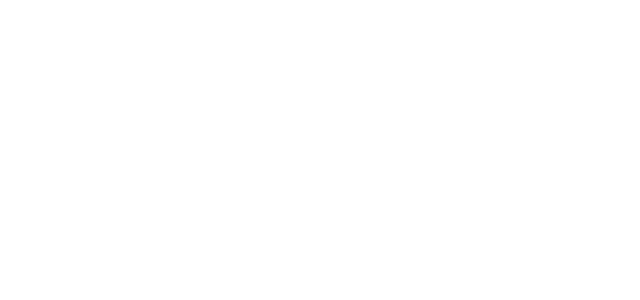
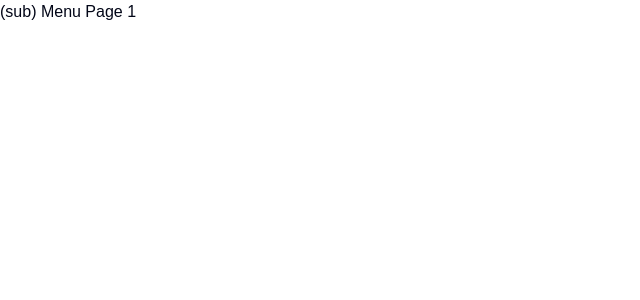
Before and after one commit to For-Hives/formenu, a Next.js app: page /menu/1 in a window 1280 px wide. Shown: the top 300 px of the page, without its empty margins (0-640 px from the left). Built offline with nearby package versions, Linux system fonts and the light colour scheme.

Commit message:
text sub tree simple

```diff
--- a/src/app/menu/[menu]/category/[category]/dish/[dish]/page.js
+++ /dev/null
@@ -1,7 +0,0 @@
-export default function Page({ params }) {
-	return (
-		<>
-			<h1>(sub) Dish page : {params.slug}</h1>
-		</>
-	)
-}
--- a/src/app/menu/[menu]/category/[category]/dish/page.js
+++ /dev/null
@@ -1,7 +0,0 @@
-export default function Page({ params }) {
-	return (
-		<>
-			<h1>Dish page : {params.slug}</h1>
-		</>
-	)
-}
--- a/src/app/menu/[menu]/category/[category]/page.js
+++ /dev/null
@@ -1,7 +0,0 @@
-export default function Page({ params }) {
-	return (
-		<>
-			<h1>(sub) Category page : {params.slug}</h1>
-		</>
-	)
-}
--- a/src/app/menu/[menu]/category/page.js
+++ /dev/null
@@ -1,7 +0,0 @@
-export default function Page({ params }) {
-	return (
-		<>
-			<h1>Category page : {params.slug}</h1>
-		</>
-	)
-}
--- a/src/app/menu/[menu]/page.js
+++ b/src/app/menu/[menu]/page.js
@@ -1,7 +1,7 @@
 export default function Page({ params }) {
 	return (
 		<>
-			<h1>(sub) Menu Page {params.slug}</h1>
+			<h1 className={'text-slate-950'}>(sub) Menu Page {params.menu}</h1>
 		</>
 	)
 }
--- a/src/app/menu/page.js
+++ b/src/app/menu/page.js
@@ -1,7 +1,7 @@
 export default function Page({ params }) {
 	return (
 		<>
-			<h1>Menu Page {params.menu}</h1>
+			<h1 className={'text-slate-950'}>Menu Page</h1>
 		</>
 	)
 }
```
